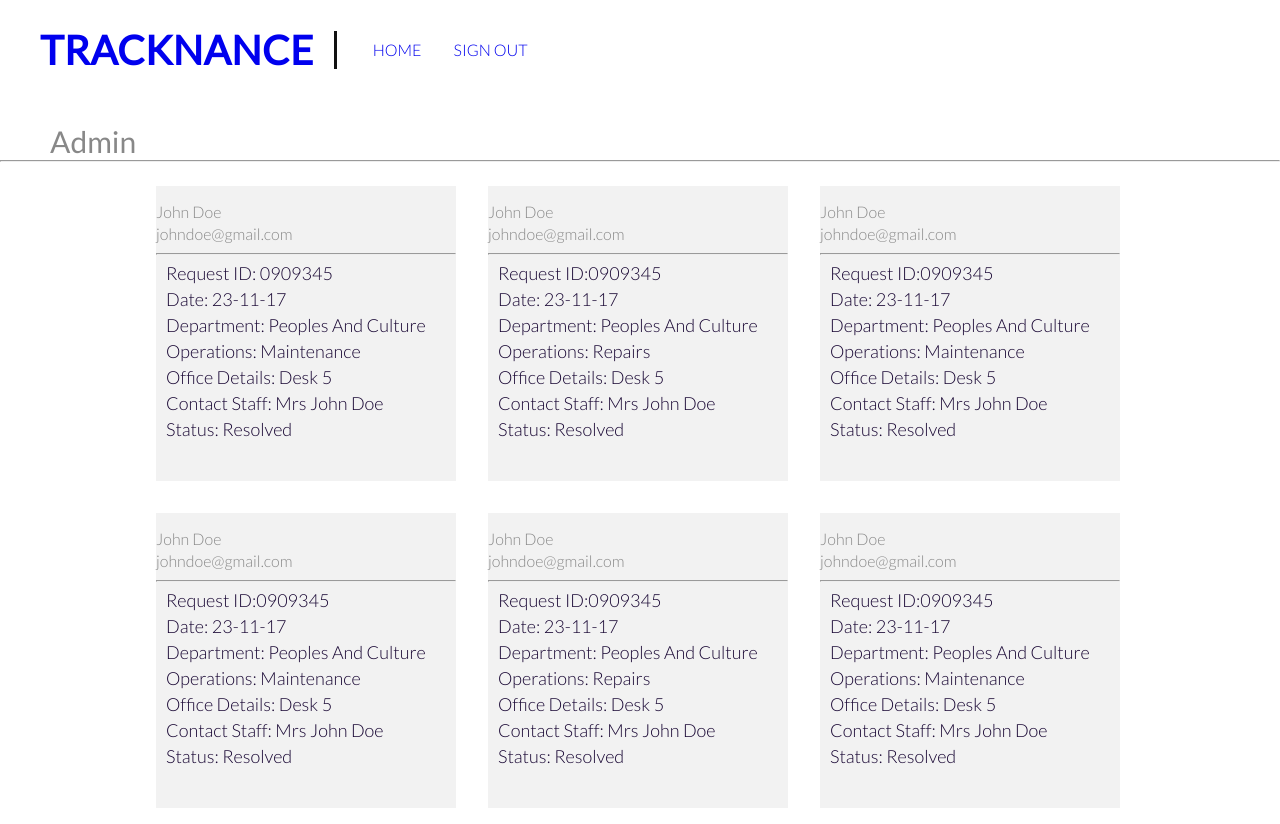
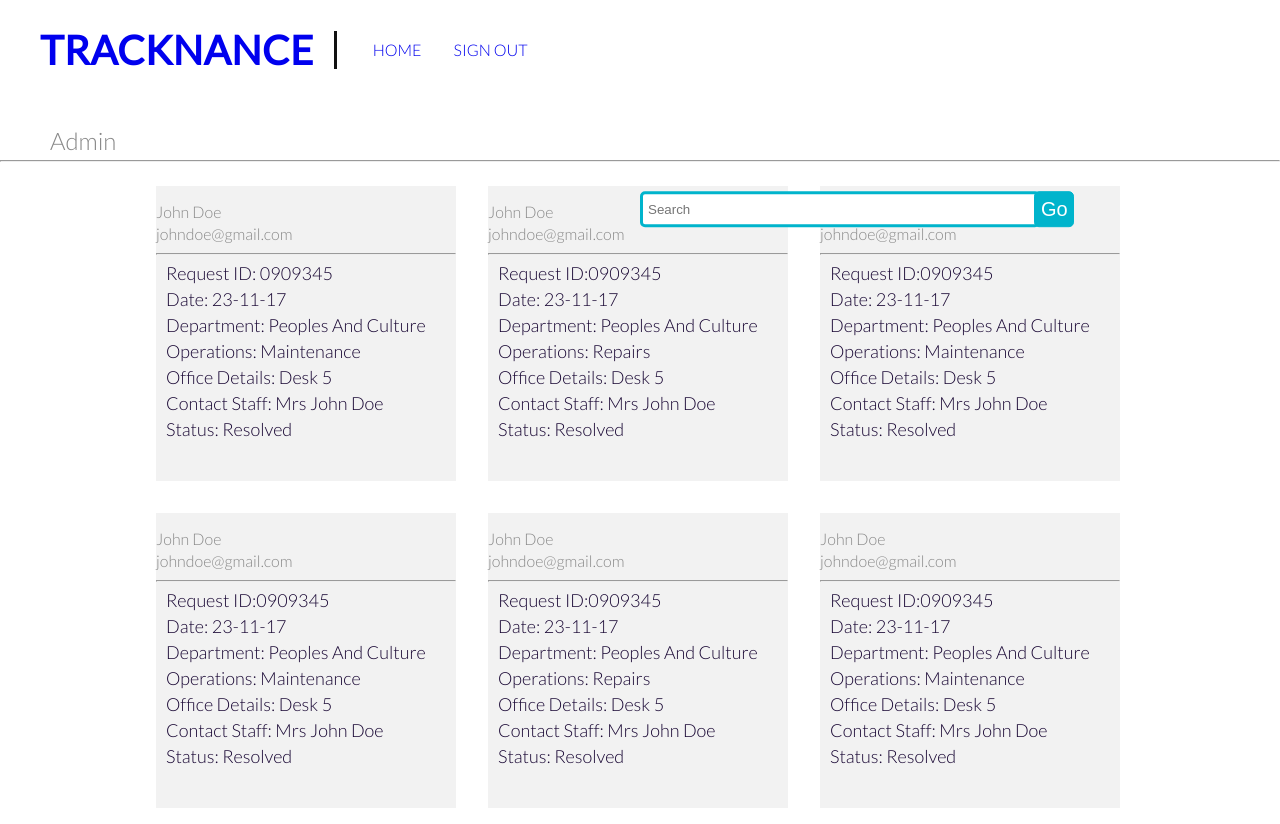
Before and after one commit to Anuoluwa/Maintenance-Tracker, a plain HTML site: page UI/adminDetails.html in a window 1280 px wide. Drawn offline with Linux system fonts and the light colour scheme.

Commit message:
[Feature:  ft-admin-details-page-157381021 ] Create UI element to enable admin to filter

```diff
--- a/UI/adminDetails.html
+++ b/UI/adminDetails.html
@@ -27,11 +27,18 @@
                     <a href="About.html">Sign Out</a>
                 </li>
             </ul>
+            <div class="wrap">
+                    <div class="search">
+                        <input type="text" class="searchTerm" placeholder="Search">
+                        <button type="submit" class="searchButton">Go</button>
+                    </div>
+            </div>
         </nav>
+
     </header>
 
     <div class="">
-        <h3 class="detail-title">Admin </h4>
+        <h3 class="admin-detail-title">Admin </h4>
             <hr>
     </div>
 
@@ -111,8 +118,8 @@
                 <p>Department: Peoples And Culture</p>
                 <p>Operations: Maintenance</p>
                 <p>Office Details: Desk 5
-                <p>Contact Staff: Mrs John Doe</p>
-                <p>Status: Resolved</p>
+                    <p>Contact Staff: Mrs John Doe</p>
+                    <p>Status: Resolved</p>
             </div>
         </section>
     </div>
--- a/UI/assets/stylesheets/main.css
+++ b/UI/assets/stylesheets/main.css
@@ -417,14 +417,6 @@ footer ul li a {
     outline: none;
 }
 
-#show-password {
-    float: right;
-    vertical-align: bottom;
-    text-align: center;
-    margin-top: 7px;
-    cursor: pointer;
-}
-
 .login-form .forgot-password {
     float: right;
 }
@@ -678,6 +670,12 @@ footer ul li a {
     }
 }
 
+/*
+    ========================================
+             Admin Details view
+    ========================================
+*/
+
 .info {
     color: blue;
 }
@@ -701,3 +699,62 @@ footer ul li a {
     font-size: 18px;
 
 }
+.admin-detail-title {
+    margin: 30px 0px 0px 50px;
+    font-size: 24px;
+    font-weight: 380;
+}
+
+.search {
+    width: 100%;
+    position: relative
+  }
+
+  .searchTerm {
+    float: left;
+    width: 100%;
+    border: 3px solid  #00B4CC;
+    padding: 5px;
+    height: 20px;
+    border-radius: 5px;
+    outline: none;
+    color: #9DBFAF;
+  }
+
+  .searchTerm:focus{
+    color: #00B4CC;
+  }
+
+  .searchButton {
+    position: absolute;
+    right: -50px;
+    width: 40px;
+    height: 36px;
+    border: 1px solid #00B4CC;
+    background: #00B4CC;
+    text-align: right;
+    color: #fff;
+    border-radius: 5px;
+    cursor: pointer;
+    font-size: 20px;
+  }
+
+  /*Resize the wrap to see the search bar change!*/
+  .wrap{
+    width: 30%;
+    position: absolute;
+    top: 50%;
+    left: 50%;
+    transform: translate(-0%, -550%);
+  }
+
+  @media only screen and (min-width: 600px) {
+    .wrap{
+        width: 30%;
+        position: absolute;
+        top: 50%;
+        left: 50%;
+        transform: translate(-0%, -580%);
+      }
+
+}
```
